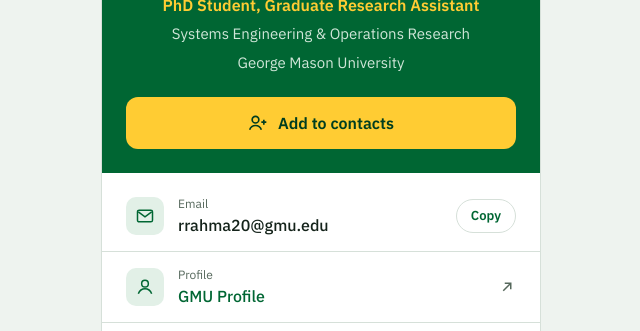
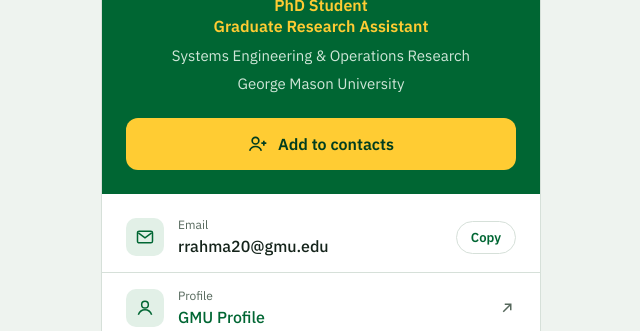
Before and after one commit to Rafat302/rafat302.github.io, a plain HTML site: page index.html in a window 1280 px wide. Shown: the part 120-451 px from the top of the page, without its empty margins (319-959 px from the left). Drawn offline with Linux system fonts and the light colour scheme.

Commit message:
Add files via upload

```diff
--- a/index.html
+++ b/index.html
@@ -65,7 +65,7 @@
 <main class="card">
   <header class="head">
     <h1>Rafat Rahman</h1>
-    <p class="role"><span class="nw">PhD Student,</span> <span class="nw">Graduate Research Assistant</span></p>
+    <p class="role">PhD Student<br><span class="nw">Graduate Research Assistant</span></p>
     <p class="dept"><span class="nw">Systems Engineering &amp;</span> <span class="nw">Operations Research</span></p>
     <p class="uni">George Mason University</p>
     <a class="save" href="rafat-rahman.vcf" download="Rafat-Rahman.vcf">
```
